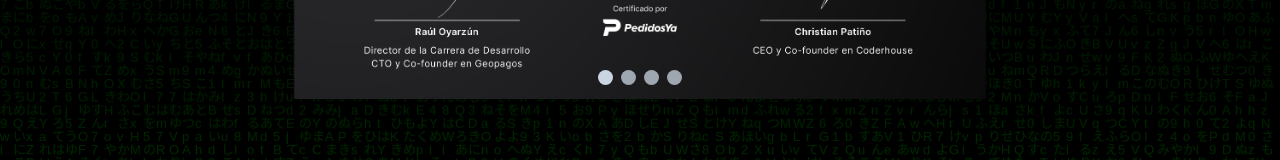
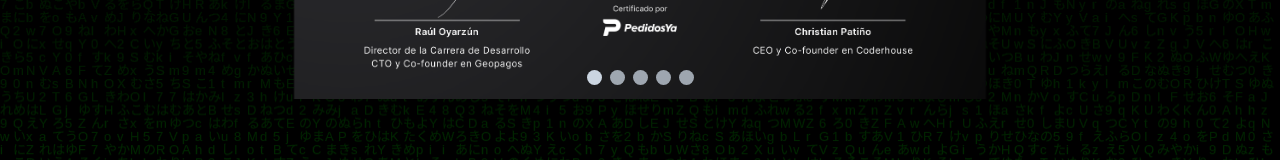
Before and after one commit to RobertFacundo/ReactRF, a React (Vite) app: page /certifications in a window 1280 px wide. Shown: the part 496-656 px from the top of the page. Built offline with nearby package versions, Linux system fonts and the light colour scheme; a web font is replaced by a local one.

Commit message:
Certificado Ingles

```diff
--- a/src/About.jsx
+++ b/src/About.jsx
@@ -29,7 +29,7 @@ const About = () => {
                 id: "parrafo1",
                 text: (
                     <>
-                        Originalmente de <b>Argentina</b>, mi trayectoria comenzó en el mundo de la música, donde desarrollé una profunda apreciación por la expresión artística y la colaboración creativa. Para la misma época y durante varias temporadas, tuve el privilegio de trabajar en hoteles de renombre en los <b>Estados Unidos</b>, donde no solo adquirí una valiosa experiencia laboral, sino que también tuve la oportunidad de aprender y perfeccionar el idioma inglés.
+                        Originalmente de <b>Argentina</b>, mi trayectoria comenzó en el mundo de la música, donde desarrollé una profunda apreciación por la expresión artística y la colaboración creativa. Para la misma época y durante varias temporadas, tuve el privilegio de trabajar en hoteles de renombre en los <b>Estados Unidos</b>, donde no solo adquirí una valiosa experiencia laboral, sino que también tuve la oportunidad de aprender y perfeccionar el idioma inglés <a href="/certificados/certificadoIngles.jpeg" target="_blank"><i>(Upper Intermediate B2)</i></a>.
                     </>
                 ),
             },
--- a/src/Certifications.jsx
+++ b/src/Certifications.jsx
@@ -20,13 +20,15 @@ const Certifications = () => {
             "/certificados/en1.png",
             "/certificados/en2.png",
             "/certificados/reactniof.png",
-            "/certificados/EnBackend1.png"
+            "/certificados/EnBackend1.png",
+            "/certificados/certificadoIngles.jpeg"
         ]
         : [
             "/certificados/sp1.png",
             "/certificados/sp2.png",
             "/certificados/Reactes.png",
-            "/certificados/esBackend1.png"
+            "/certificados/esBackend1.png",
+            "/certificados/certificadoIngles.jpeg"
         ];
 
     return (
```
Also changed, not shown: public/certificados/certificadoIngles.jpeg (added).
